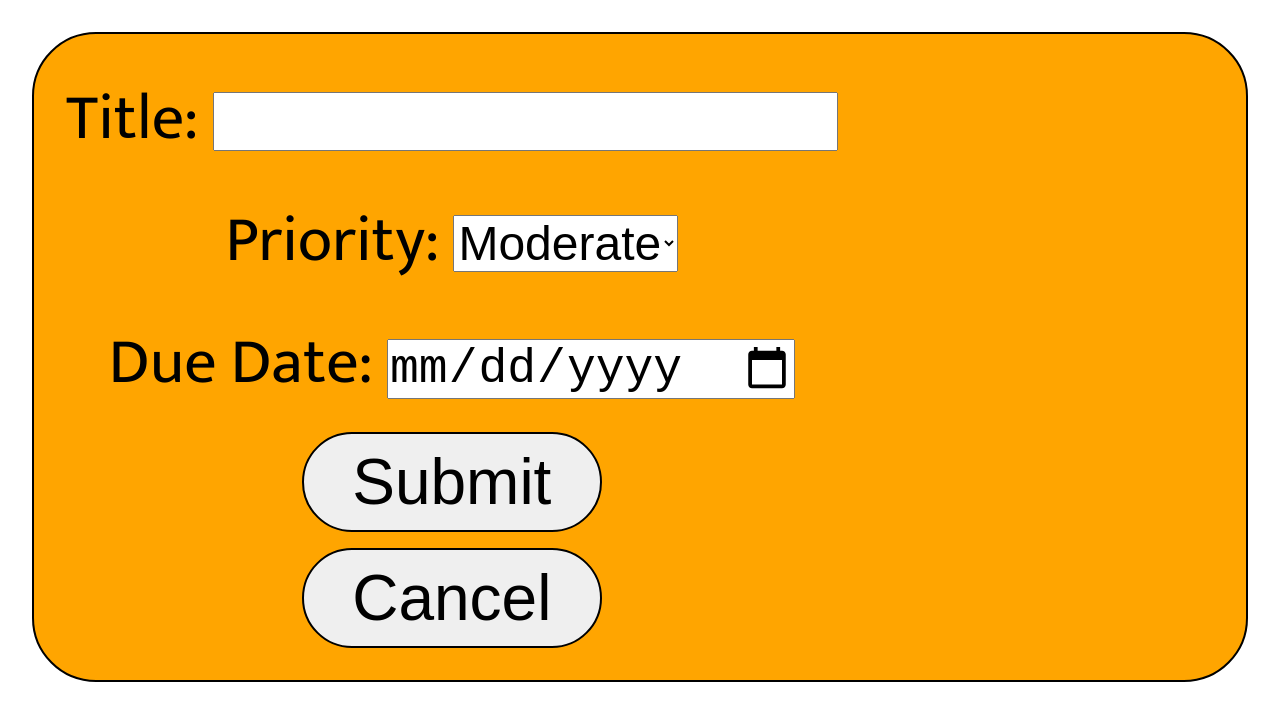
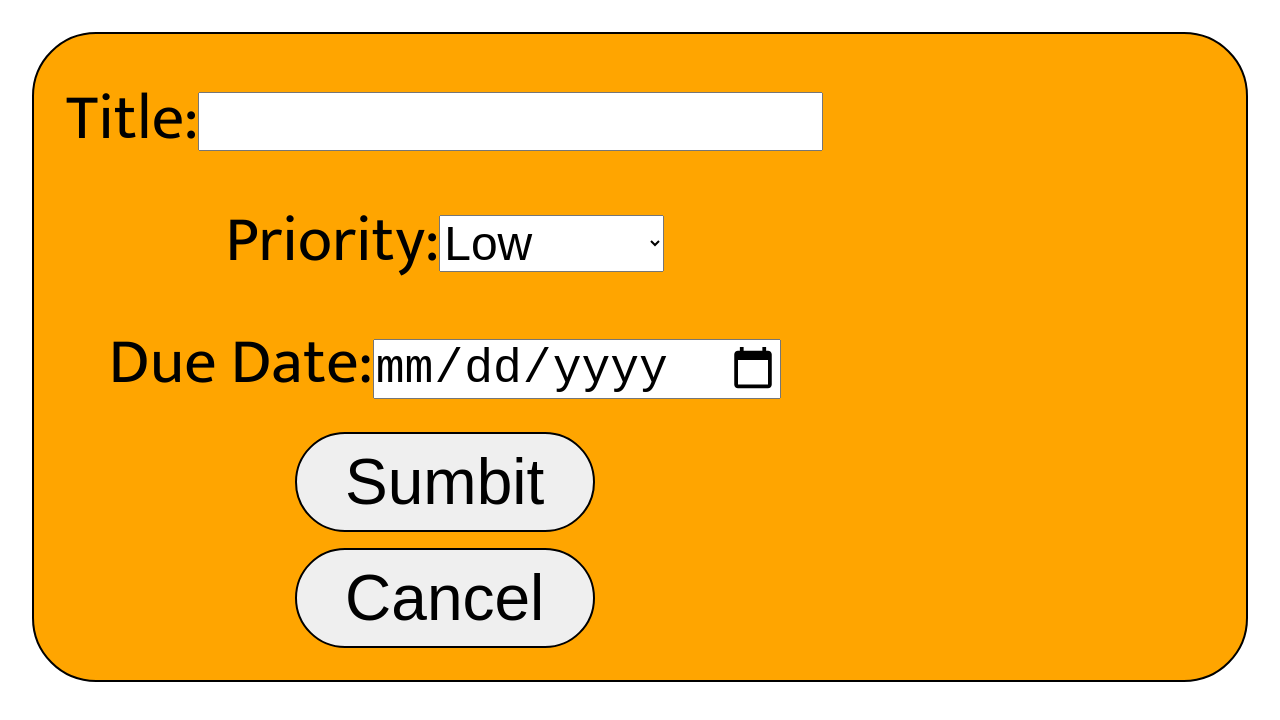
Before and after one commit to darkwood23/To-Do-List, a website built with webpack: page dist/index.html in a window 1280 px wide. Both pictures are taken after a click on the button "New Project". Built offline with nearby package versions, Linux system fonts and the light colour scheme.

Commit message:
Making the form using js

```diff
--- /dev/null
+++ b/src/add-to-localStorage.js
@@ -0,0 +1,11 @@
+function addToStorage() {
+    const submitBtn = document.getElementById("submit-btn")
+    console.log(document.getElementById("title").value, document.getElementById("priority").value)
+    submitBtn.addEventListener("click", function(){
+        localStorage.setItem("title", document.getElementById("title").value)
+        localStorage.setItem("priority", document.getElementById("priority").value)
+        localStorage.setItem("due-date", document.getElementById("date").value)
+    })
+}
+
+export {addToStorage}
--- a/src/display-form.js
+++ b/src/display-form.js
@@ -1,15 +1,93 @@
 function displayForm() {
-    const form = document.getElementById("form")
-    const container = document.getElementById("container")
-    const cancel = document.getElementById("cancel")
+    const formHolder = document.getElementById("form")
+    formHolder.textContent = ""
+    const form = document.createElement("form")
+
+    const first = document.createElement("div")
+    const title = document.createElement("label")
+    const titleInput = document.createElement("input")
+
+    const second = document.createElement("div")
+    const priority = document.createElement("label")
+    const select = document.createElement("select")
+    const low = document.createElement("option")
+    const moderate = document.createElement("option")
+    const high = document.createElement("option")
+
+    const third = document.createElement("div")
+    const dueDate = document.createElement("label")
+    const dueDateInput = document.createElement("input")
+
+    const submitBtn = document.createElement("button")
+    const cancel = document.createElement("button")
+
+    form.action = "add-project"
+    form.method = "post"
+    form.id = "add_project"
+
+    first.id = "first"
+    title.setAttribute('for', 'title')
+    title.textContent = "Title:"
+    titleInput.type = "text"
+    titleInput.id = "title"
+    titleInput.name = "project_title"
+    titleInput.required = true
+
+    second.id = "second"
+    priority.setAttribute('for', 'priority')
+    priority.textContent = "Priority:"
+    select.name = "priority"
+    select.id = "priority"
+    select.required = true
+    low.value = "Low"
+    low.textContent = "Low"
+    moderate.value = "Moderate"
+    moderate.textContent = "Moderate"
+    high.value = "High"
+    high.textContent = "High"
+
+    third.id = "third"
+    dueDate.setAttribute('for', 'due-date')
+    dueDate.textContent = "Due Date:"
+    dueDateInput.type = "date"
+    dueDateInput.id = "date"
+    dueDateInput.name = "project_due_date"
+    dueDateInput.required = true
+
+    submitBtn.type = "button"
+    submitBtn.id = "submit-btn"
+    submitBtn.textContent = "Sumbit"
+    cancel.type = "button"
+    cancel.id = "cancel"
+    cancel.textContent = "Cancel"
 
     cancel.addEventListener("click", function() {
         container.style.display = "grid"
-        form.style.display = "none"
+        formHolder.style.display = "none"
     })
 
     container.style.display = "none"
-    form.style.display = "flex"
+    formHolder.style.display = "flex"
+
+    first.appendChild(title)
+    first.appendChild(titleInput)
+
+    select.appendChild(low)
+    select.appendChild(moderate)
+    select.appendChild(high)
+    second.appendChild(priority)
+    second.appendChild(select)
+
+    third.appendChild(dueDate)
+    third.appendChild(dueDateInput)
+
+    form.appendChild(first)
+    form.appendChild(second)
+    form.appendChild(third)
+    form.appendChild(submitBtn)
+    form.appendChild(cancel)
+
+    formHolder.appendChild(form)
 }
 
 export { displayForm }
--- a/src/index.js
+++ b/src/index.js
@@ -1,6 +1,7 @@
 import './style.css'
 import notes from './notes.gif'
 import { displayForm } from './display-form'
+// import { addToStorage } from './add-to-localStorage'
 
 const everythingHolder = document.getElementById("container")
 let projects = [{name: "th", priority: "High", deadline: "14th October"},
@@ -52,6 +53,8 @@ const ToDo = () => {
         newProjectCreater.textContent = "New Project"
         newProjectCreater.id = "project-creator-btn"
         newProjectCreater.onclick = displayForm
+
+        // addToStorage()
 
         projectHolder.id = "project-holder"
 
```
Also changed, not shown: dist/index.html, dist/main.js.
